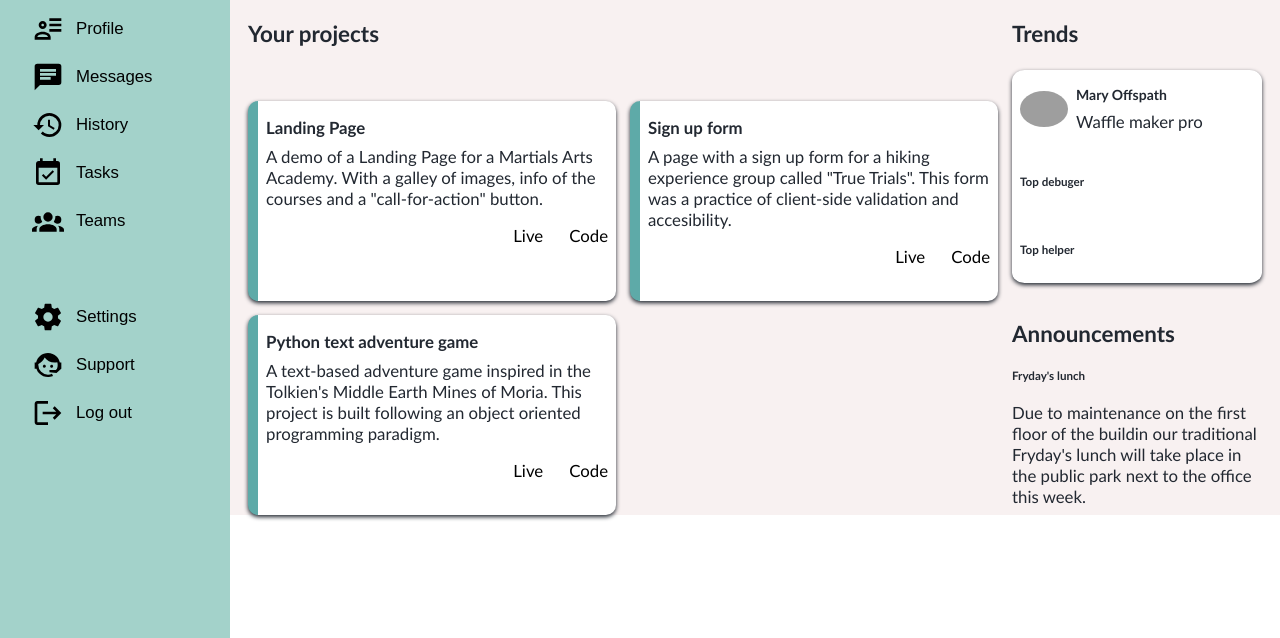
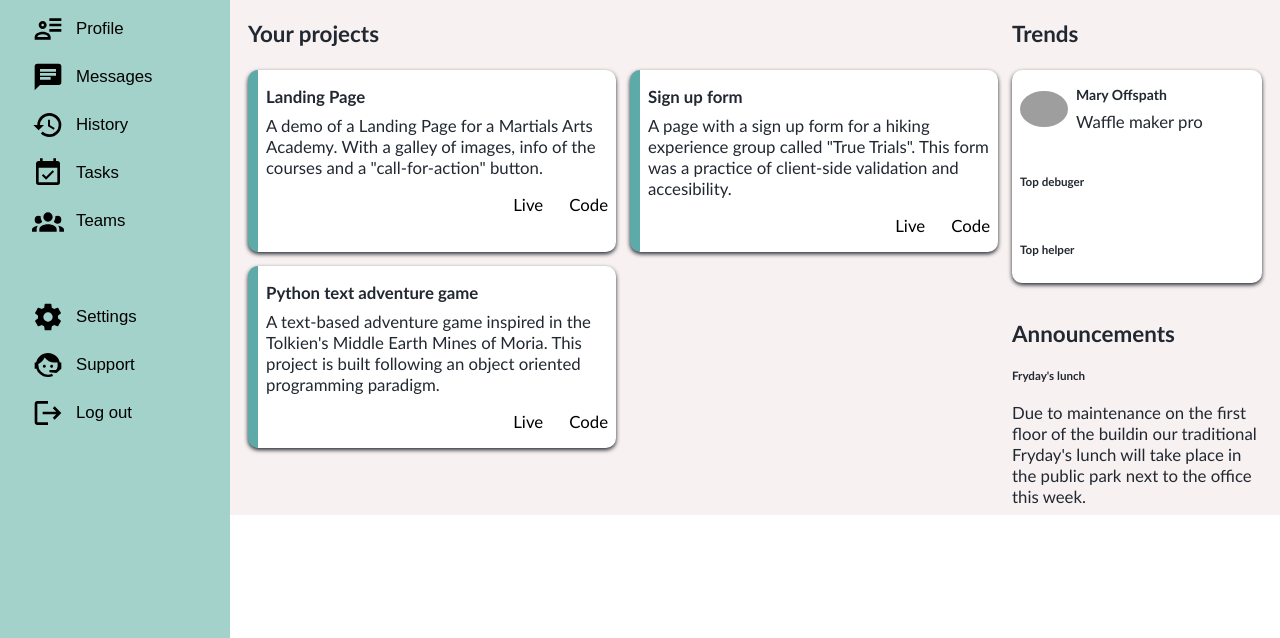
Before and after one commit to rafabo7/top-dashboard, a plain HTML site: page index.html in a window 1280 px wide. Shown: the part 162-800 px from the top of the page. Drawn offline with Linux system fonts and the light colour scheme; grey boxes are pictures that could not be loaded.

Commit message:
Add and style. Add a github icon in the heafer-top section. Wrap the project cards in a container and set the display to grid, for better structure and coherence with other sections. Apply the prior styles of the project grid to the new inner-project section grid. Change the border-shadow and the border-radius of the inner-trends in the trends section, and unify with the projects cards.

```diff
--- a/index.html
+++ b/index.html
@@ -14,6 +14,7 @@
                 <input type="search" name="search" id="search">
             </div>
             <div class="profile">
+                <svg class="svg-info" xmlns="http://www.w3.org/2000/svg" viewBox="0 0 24 24"><title>github</title><path d="M12,2A10,10 0 0,0 2,12C2,16.42 4.87,20.17 8.84,21.5C9.34,21.58 9.5,21.27 9.5,21C9.5,20.77 9.5,20.14 9.5,19.31C6.73,19.91 6.14,17.97 6.14,17.97C5.68,16.81 5.03,16.5 5.03,16.5C4.12,15.88 5.1,15.9 5.1,15.9C6.1,15.97 6.63,16.93 6.63,16.93C7.5,18.45 8.97,18 9.54,17.76C9.63,17.11 9.89,16.67 10.17,16.42C7.95,16.17 5.62,15.31 5.62,11.5C5.62,10.39 6,9.5 6.65,8.79C6.55,8.54 6.2,7.5 6.75,6.15C6.75,6.15 7.59,5.88 9.5,7.17C10.29,6.95 11.15,6.84 12,6.84C12.85,6.84 13.71,6.95 14.5,7.17C16.41,5.88 17.25,6.15 17.25,6.15C17.8,7.5 17.45,8.54 17.35,8.79C18,9.5 18.38,10.39 18.38,11.5C18.38,15.32 16.04,16.16 13.81,16.41C14.17,16.72 14.5,17.33 14.5,18.26C14.5,19.6 14.5,20.68 14.5,21C14.5,21.27 14.66,21.59 15.17,21.5C19.14,20.16 22,16.42 22,12A10,10 0 0,0 12,2Z" /></svg>
                 <svg class="svg-info" xmlns="http://www.w3.org/2000/svg" viewBox="0 0 24 24"><title>bell-ring</title><path d="M21,19V20H3V19L5,17V11C5,7.9 7.03,5.17 10,4.29C10,4.19 10,4.1 10,4A2,2 0 0,1 12,2A2,2 0 0,1 14,4C14,4.1 14,4.19 14,4.29C16.97,5.17 19,7.9 19,11V17L21,19M14,21A2,2 0 0,1 12,23A2,2 0 0,1 10,21M19.75,3.19L18.33,4.61C20.04,6.3 21,8.6 21,11H23C23,8.07 21.84,5.25 19.75,3.19M1,11H3C3,8.6 3.96,6.3 5.67,4.61L4.25,3.19C2.16,5.25 1,8.07 1,11Z" /></svg>
                 <img src="./assets/perfil.png" alt="Profile photo">
                 <p>Rafael Botella</p>
@@ -102,6 +103,7 @@
     <main>
         <div class="projects">
             <h3>Your projects</h3>
+            <div class="inner-projects">
                 <article class="card">
                     <p class="card-title">Landing Page</p>
                     <p class="card-caption">
@@ -132,6 +134,7 @@
                         <p><a href="https://github.com/rafabo7/Python-text-based-adventure">Code</a></p>
                     </div>
                 </article>
+            </div>
         </div>
         <div class="trends">
             <h3>Trends</h3>
--- a/style.css
+++ b/style.css
@@ -189,9 +189,11 @@ main h3 {
 .projects {
     grid-column: 1;
     grid-row: 1 / 3;
+}
 
+.inner-projects {
     display: grid;
-    grid-template-columns: repeat(2, minmax(240px, 1fr));
+    grid-template-columns: repeat(auto-fit, minmax(340px, 1fr));
     gap: 14px;
 }
 
@@ -236,7 +238,7 @@ main h3 {
     grid-template-rows: 1fr;
     align-items: center;
     background-color: white;
-    border-radius: 5%;
+    border-radius: 10px;
     box-shadow: 0px 2px 4px var(--no-black);
 }
 
```
Lines whose indentation alone changed are shown as unchanged.
